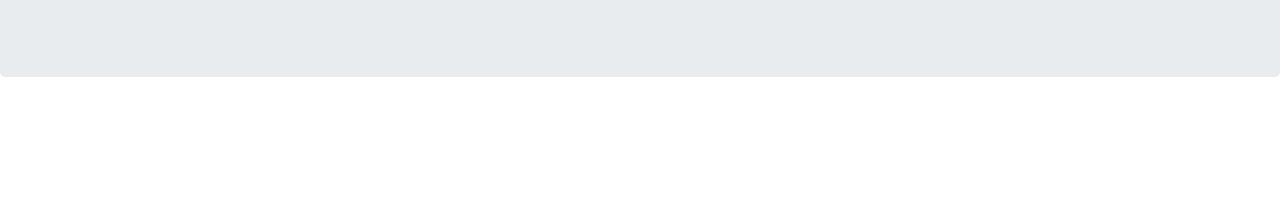
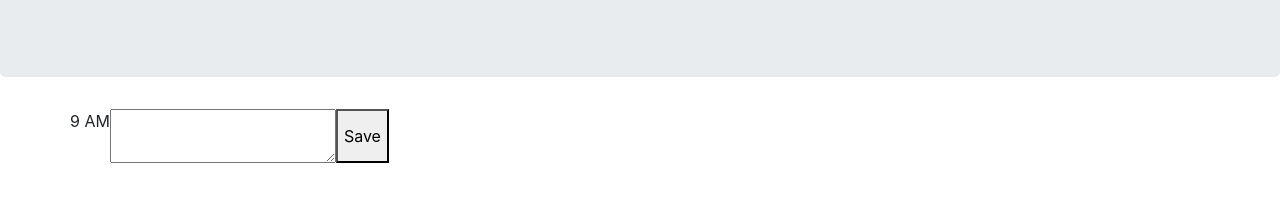
Before and after one commit to alyscorpio/work_day_scheduler, a plain HTML site: page index.html in a window 1280 px wide. Shown: the part 191-392 px from the top of the page. Drawn offline with nearby package versions, Linux system fonts and the light colour scheme.

Commit message:
adding first time-block

```diff
--- a/index.html
+++ b/index.html
@@ -18,6 +18,12 @@
         </header>
         <div class="container">
             <!-- Timeblocks go here -->
+            <div class="time-block row 9am">
+                <div class="hour" id="09">9 AM</div>
+                <textarea class="activity"></textarea>
+                <button class="saveBtn">Save</button>
+            </div>
+
         </div>
 
         <script src="https://cdnjs.cloudflare.com/ajax/libs/jquery/3.2.1/jquery.min.js"></script>
```
